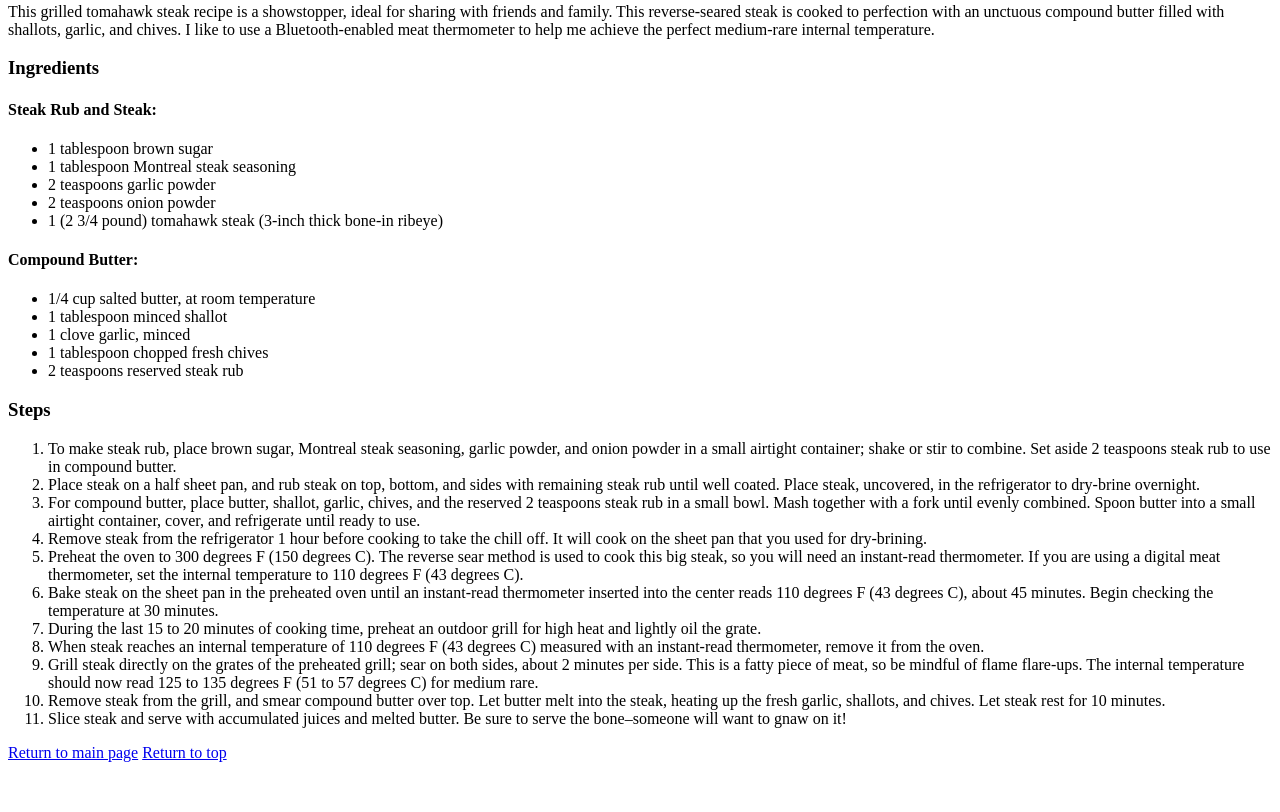
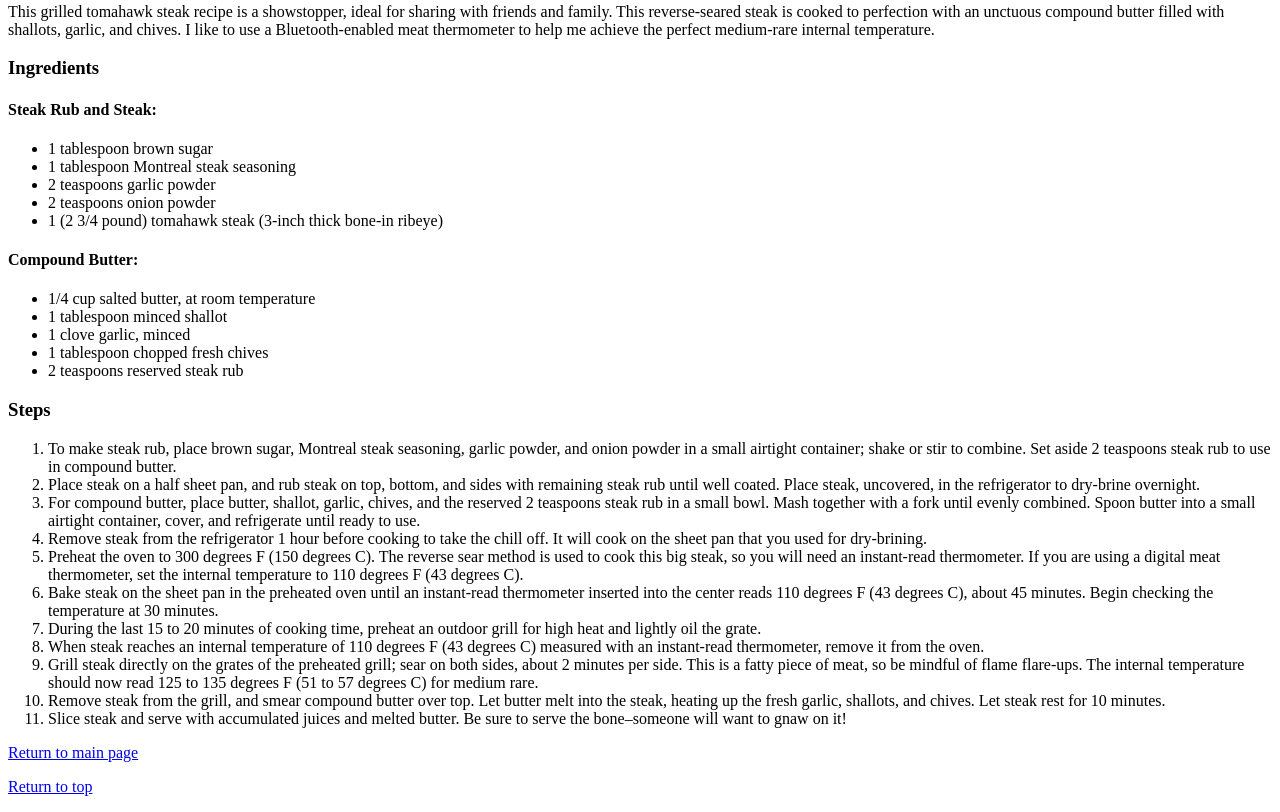
Before and after one commit to fran-galic/odin-recipes, a plain HTML site: page recipes/steak.html in a window 1280 px wide. Shown: the part 448-1260 px from the top of the page. Before the commit the page ends 1218 px from the top, so only its background shows below. Drawn offline with Linux system fonts and the light colour scheme.

Commit message:
Separate and place the Return to home page and Return to top links in different rows

```diff
--- a/recipes/steak.html
+++ b/recipes/steak.html
@@ -63,7 +63,7 @@
             <li>Slice steak and serve with accumulated juices and melted butter. Be sure to serve the bone–someone
                 will want to gnaw on it!</li>
         </ol>
-        <a href="./../index.html">Return to main page</a>
-        <a href="#top">Return to top</a>
+        <p><a href="./../index.html">Return to main page</a></p>
+        <p><a href="#top">Return to top</a></p>
     </body>
 </html>
```
Also changed, not shown: recipes/lasagna.html (+2 -2 lines), recipes/macaroni.html (+2 -0 lines).
